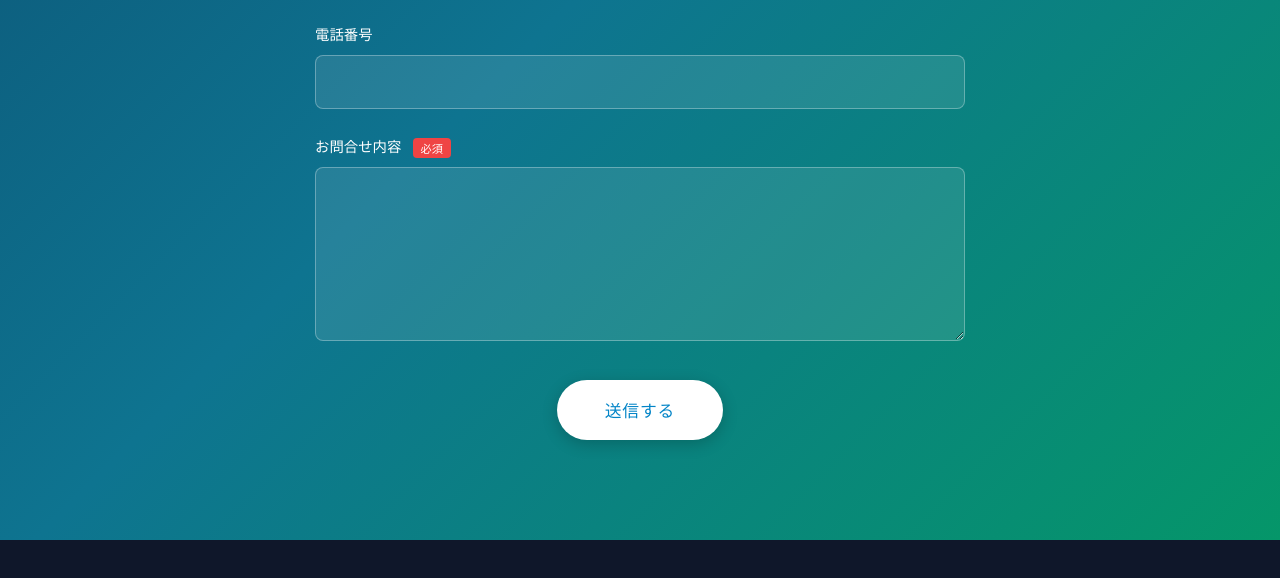
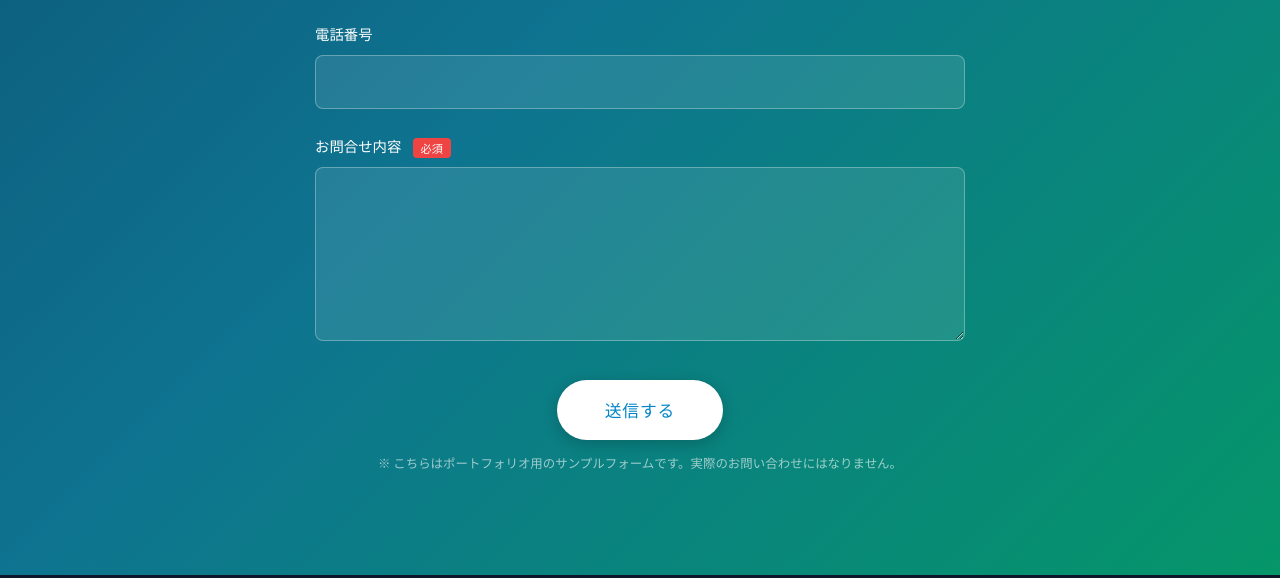
Before and after one commit to kuruminokodomo0426-a11y/ai-support-hp, a plain HTML site: page index.html in a window 1280 px wide. Shown: the part 6042-6620 px from the top of the page. Drawn offline with Linux system fonts and the light colour scheme.

Commit message:
お問い合わせフォームにポートフォリオ注記を追加

```diff
--- a/css/style.css
+++ b/css/style.css
@@ -1160,6 +1160,12 @@ img {
   margin-top: 32px;
 }
 
+.form-portfolio-note {
+  margin-top: 12px;
+  font-size: 0.78rem;
+  color: rgba(255, 255, 255, 0.6);
+}
+
 .section-contact .btn-primary {
   background: var(--white);
   color: var(--primary-dark);
--- a/index.html
+++ b/index.html
@@ -304,6 +304,7 @@
           </div>
           <div class="form-submit">
             <button type="submit" class="btn btn-primary btn-lg">送信する</button>
+            <p class="form-portfolio-note">※ こちらはポートフォリオ用のサンプルフォームです。実際のお問い合わせにはなりません。</p>
           </div>
         </form>
       </div>
```
